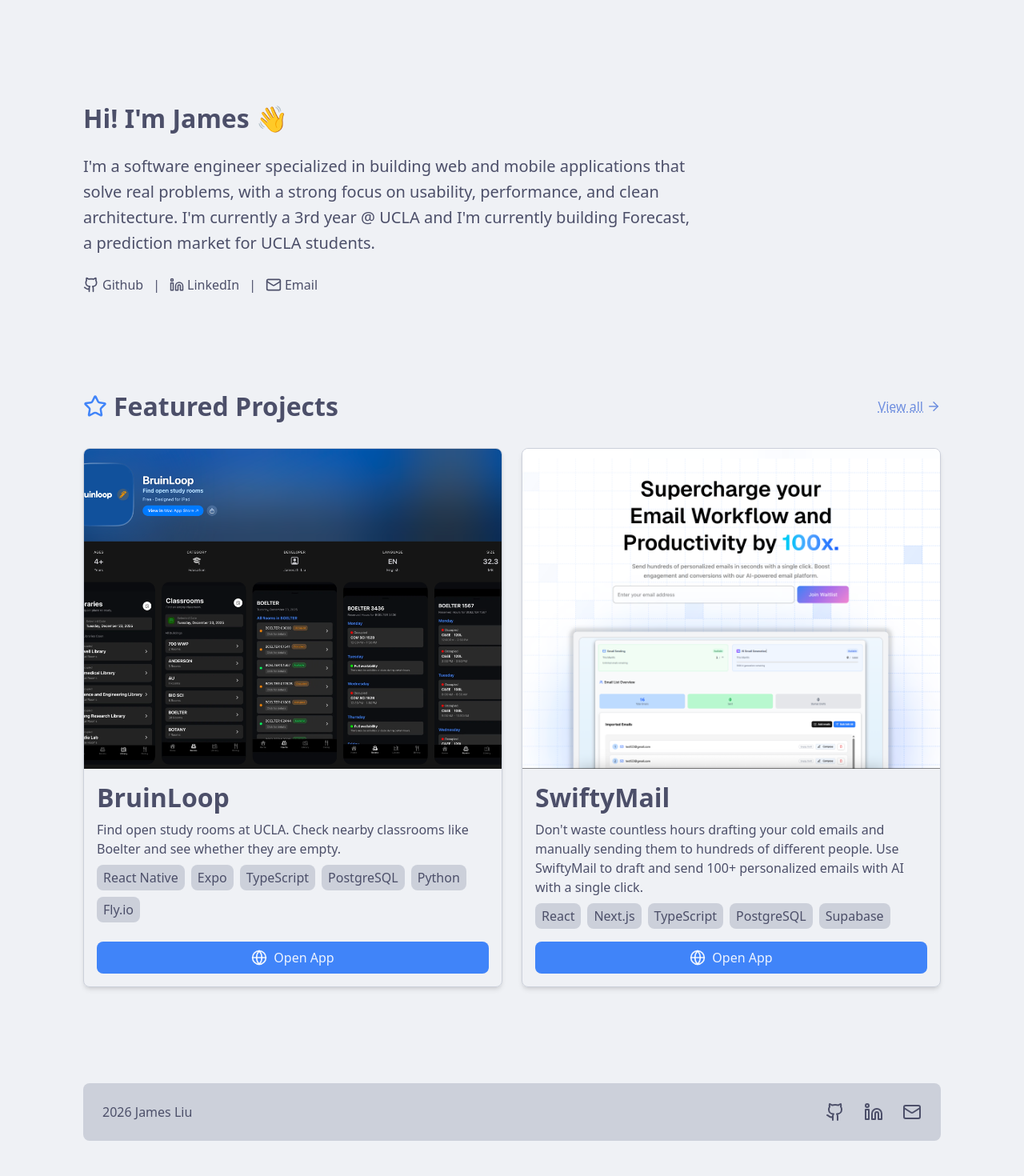
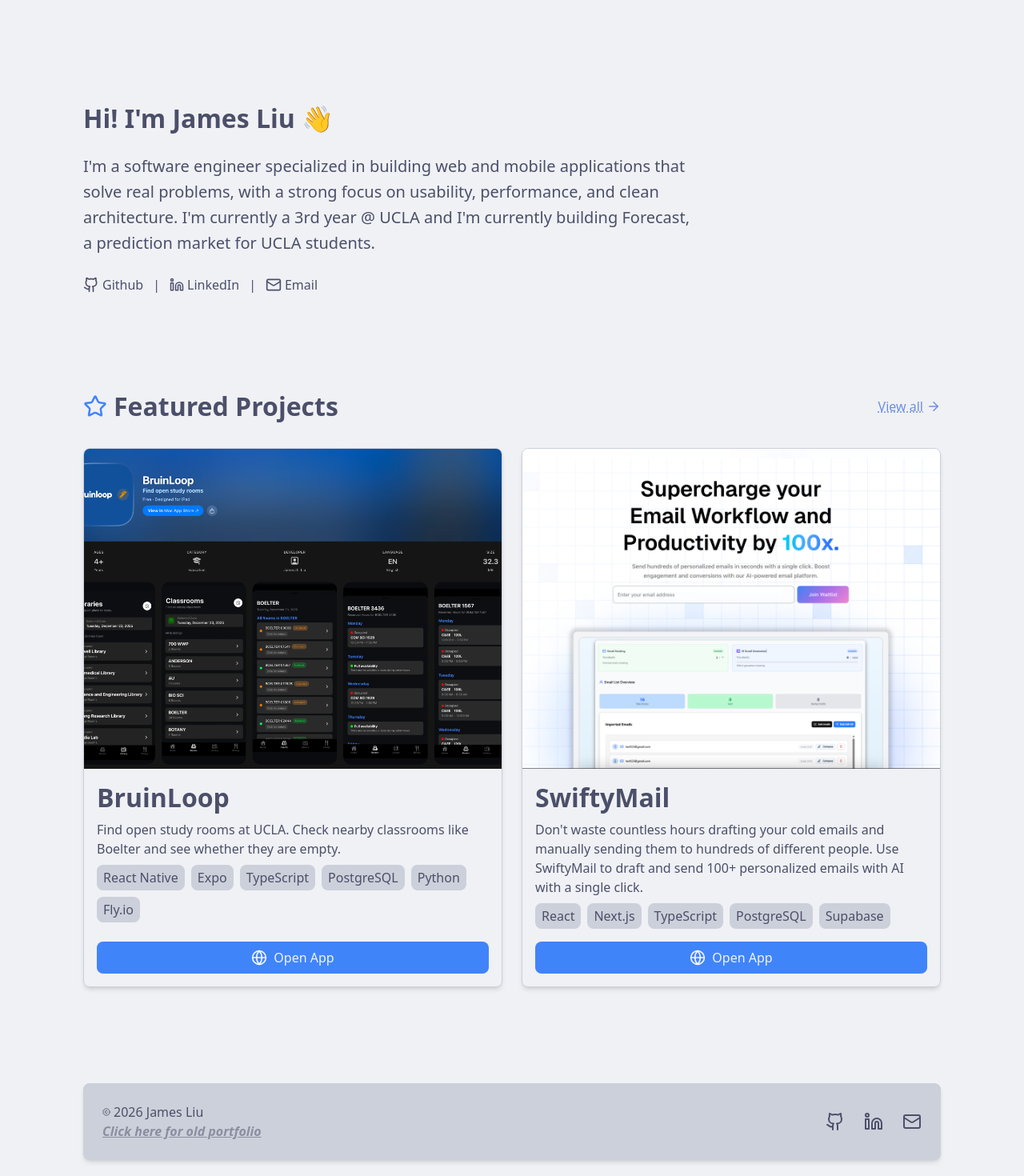
Before and after one commit to jjamesliu/James-Portfolio-V3, a Next.js app: page / in a window 1280 px wide. Shown: the part 60-1530 px from the top of the page at 80% size. Built offline with nearby package versions, Linux system fonts and the light colour scheme.

Commit message:
added link to old porfolio

```diff
--- a/src/app/components/About.tsx
+++ b/src/app/components/About.tsx
@@ -3,7 +3,7 @@
 const About = () => {
     return (
             <div className='flex flex-col space-y-6 max-w-3xl'>
-                <h1>Hi! I'm James <span className='inline-block wobble'>👋</span></h1>
+                <h1>Hi! I'm James Liu <span className='inline-block wobble'>👋</span></h1>
                 <p className='leading-8 text-[1.25rem]'>
                     I'm a software engineer specialized in building web and mobile applications
                     that solve real problems, with a strong focus on usability, performance, and
--- a/src/app/components/Footer.tsx
+++ b/src/app/components/Footer.tsx
@@ -1,10 +1,16 @@
-import { Github, Linkedin, Mail } from "lucide-react";
+
+import Link from "next/link"
+import { Github, Linkedin, Mail, Copyright } from "lucide-react";
 
 const Footer = () => {
     return (
-        <div className='rounded-lg bg-surface flex items-center justify-between p-6'>
+        <div className='rounded-lg bg-surface flex items-center justify-between p-6 shadow-md'>
             <div>
-                <p>2026 James Liu</p>
+                <div className='flex items-center gap-1 w-fit'>
+                    <Copyright size={10} />
+                    <p>2026 James Liu</p>
+                </div>
+                <Link href="/v3-archive" className='italic fade font-semibold underline'>Click here for old portfolio</Link>
             </div>
             <div className='flex gap-6'>
                 <a href="https://github.com/jjamesliu" target="_blank"
--- a/src/app/components/ui/ProjectCard.tsx
+++ b/src/app/components/ui/ProjectCard.tsx
@@ -1,6 +1,7 @@
 import { Github, Globe } from "lucide-react";
 import Button from "@/app/components/ui/Button";
 interface ProjectCardProps {
+    id: string;
     title: string;
     description: string;
     longDescription: string;
@@ -12,6 +13,7 @@
 
 
 export default function ProjectCard({
+    id,
     title,
     description,
     longDescription,
--- a/src/app/styles/globals.css
+++ b/src/app/styles/globals.css
@@ -123,14 +123,15 @@
 
 @keyframes fade {
 
-  0%,
-  100% {
-    color: var(--txt-color)
+  0%, 100% {
+    color: var(--text);
+    opacity:0.3;
+  }
+  50% {
+    color: var(--text);
+    opacity:1;
   }
 
-  50% {
-    color: black
-  }
 }
 
 @keyframes gradient {
```
